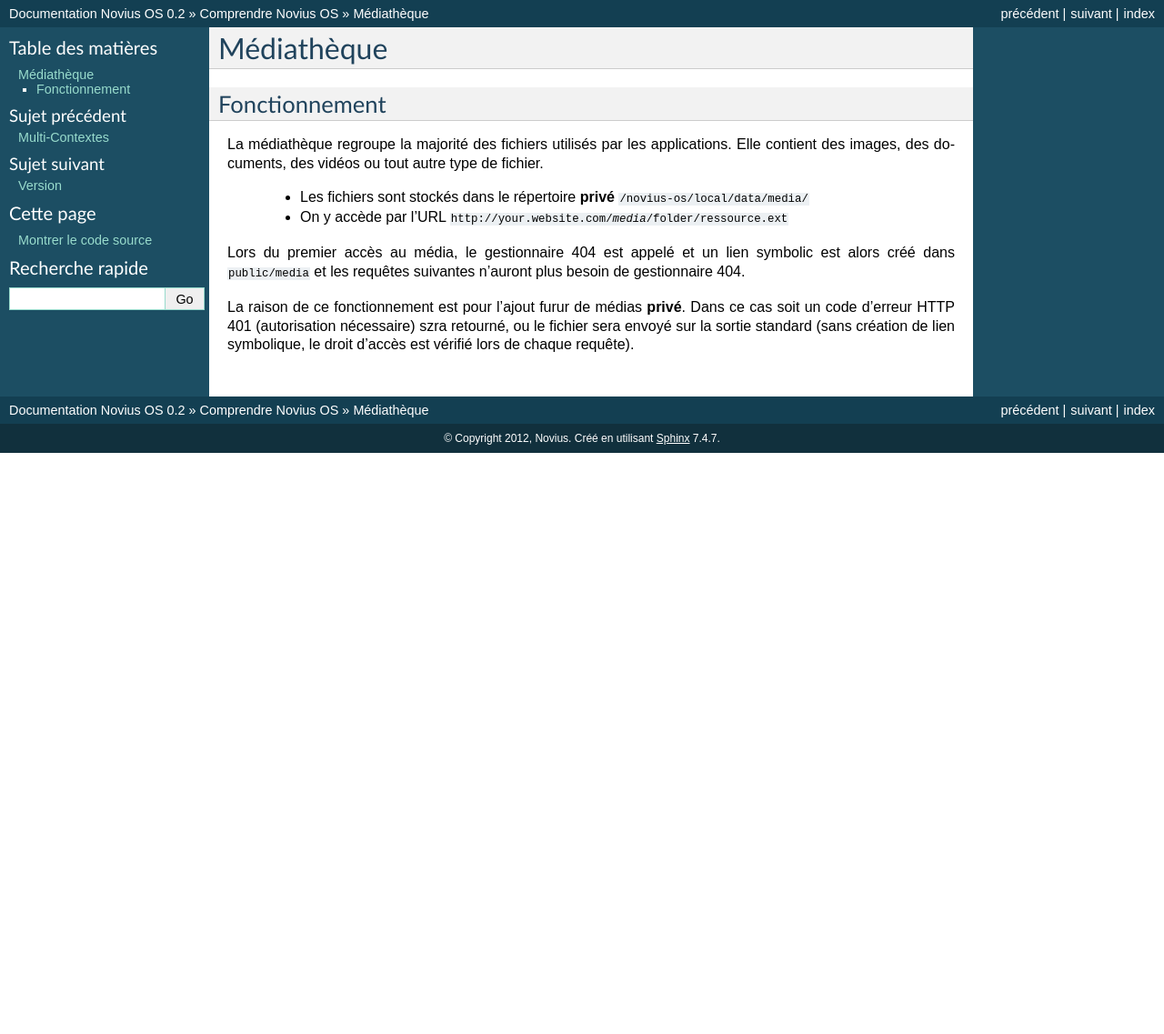
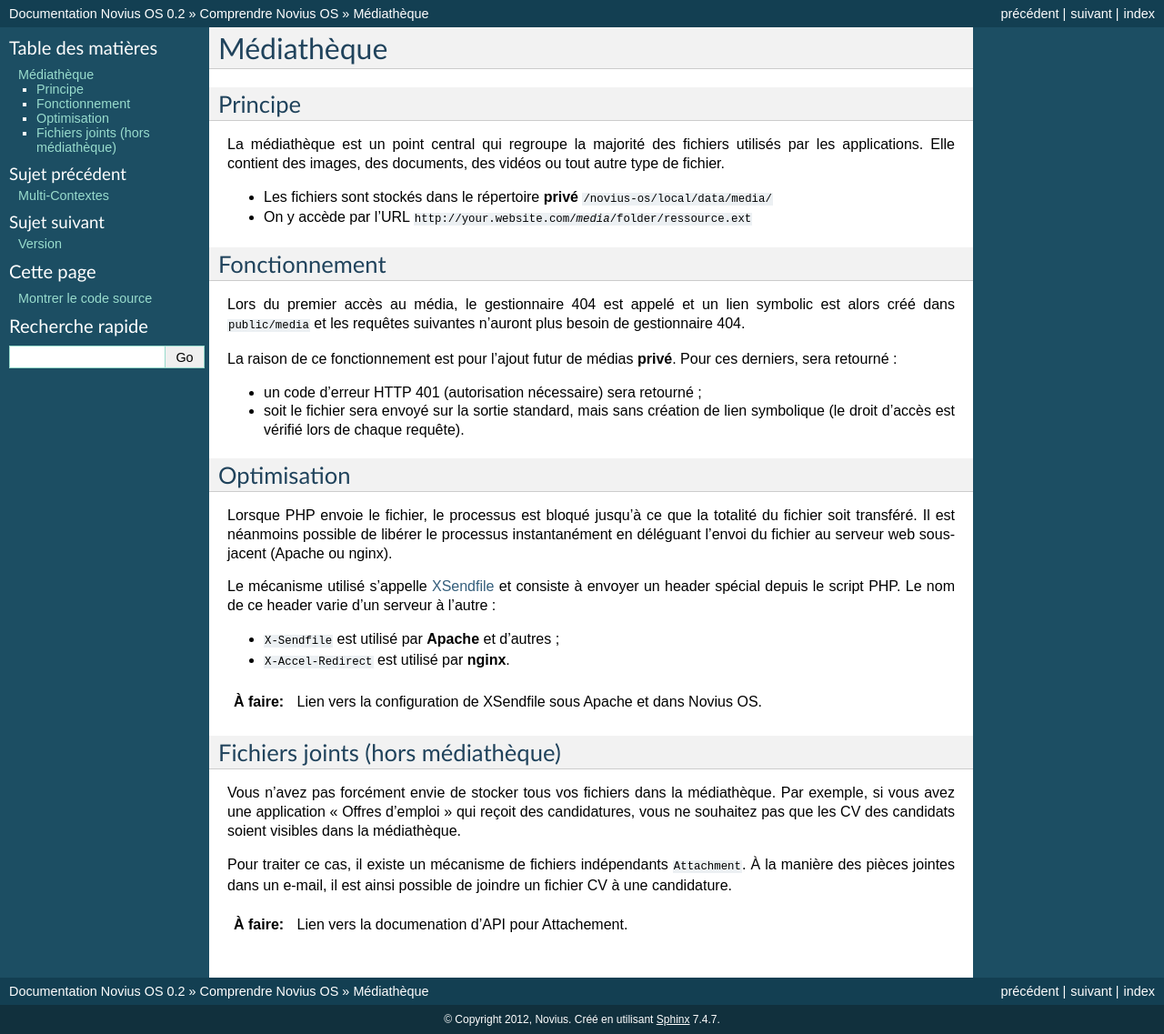
Before and after one commit to vrcAlbert/documentation-api, a Sphinx documentation site: the page built from source/understand/media_centre.rst, in a window 1280 px wide. Shown: the whole page at 91% size. Built offline with Sphinx 7.4.7, drawn with Linux system fonts in a browser that asks for light colours; before the commit the page ends 900 px from its top, so only the background shows below that.

Commit message:
Media centre

```diff
--- a/source/understand/media_centre.rst
+++ b/source/understand/media_centre.rst
@@ -1,14 +1,57 @@
 Médiathèque
 ###########
+
+Principe
+********
+
+La médiathèque est un point central qui regroupe la majorité des fichiers utilisés par les applications. Elle contient
+des images, des documents, des vidéos ou tout autre type de fichier.
+
+* Les fichiers sont stockés dans le répertoire **privé** :file:`/novius-os/local/data/media/`
+* On y accède par l'URL :file:`http://your.website.com/{media}/folder/ressource.ext`
+
 
 Fonctionnement
 **************
 
-La :term:`médiathèque` regroupe la majorité des fichiers utilisés par les applications. Elle contient des images, des documents, des vidéos ou tout autre type de fichier.
+Lors du premier accès au média, le gestionnaire 404 est appelé et un lien symbolic est alors créé dans
+:file:`public/media` et les requêtes suivantes n'auront plus besoin de gestionnaire 404.
 
- * Les fichiers sont stockés dans le répertoire **privé** :file:`/novius-os/local/data/media/`
- * On y accède par l'URL :file:`http://your.website.com/{media}/folder/ressource.ext`
+La raison de ce fonctionnement est pour l'ajout futur de médias **privé**. Pour ces derniers, sera retourné :
 
-Lors du premier accès au :term:`média`, le gestionnaire 404 est appelé et un lien symbolic est alors créé dans :file:`public/media` et les requêtes suivantes n'auront plus besoin de gestionnaire 404.
+* un code d'erreur HTTP 401 (autorisation nécessaire) sera retourné ;
+* soit le fichier sera envoyé sur la sortie standard, mais sans création de lien symbolique (le droit d'accès est
+  vérifié lors de chaque requête).
 
-La raison de ce fonctionnement est pour l'ajout furur de médias **privé**. Dans ce cas soit un code d'erreur HTTP 401 (autorisation nécessaire) szra retourné, ou le fichier sera envoyé sur la sortie standard (sans création de lien symbolique, le droit d'accès est vérifié lors de chaque requête).
+Optimisation
+************
+
+Lorsque PHP envoie le fichier, le processus est bloqué jusqu'à ce que la totalité du fichier soit transféré. Il est
+néanmoins possible de libérer le processus instantanément en déléguant l'envoi du fichier au serveur web sous-jacent
+(Apache ou nginx).
+
+Le mécanisme utilisé s'appelle `XSendfile <http://wiki.nginx.org/XSendfile>`__ et consiste à envoyer un header spécial
+depuis le script PHP. Le nom de ce header varie d'un serveur à l'autre :
+
+* ``X-Sendfile`` est utilisé par **Apache** et d'autres ;
+* ``X-Accel-Redirect`` est utilisé par **nginx**.
+
+
+.. todo::
+
+	Lien vers la configuration de XSendfile sous Apache et dans Novius OS.
+
+
+Fichiers joints (hors médiathèque)
+**********************************
+
+Vous n'avez pas forcément envie de stocker tous vos fichiers dans la médiathèque. Par exemple, si vous avez une
+application « Offres d'emploi » qui reçoit des candidatures, vous ne souhaitez pas que les CV des candidats soient
+visibles dans la médiathèque.
+
+Pour traiter ce cas, il existe un mécanisme de fichiers indépendants ``Attachment``. À la manière des pièces jointes
+dans un e-mail, il est ainsi possible de joindre un fichier CV à une candidature.
+
+.. todo::
+
+	Lien vers la documenation d'API pour Attachement.
```
Also changed, not shown: source/index.rst (+3 -5 lines), source/reserve/technical/multi-context.rst (deleted, +0 -328 lines).
